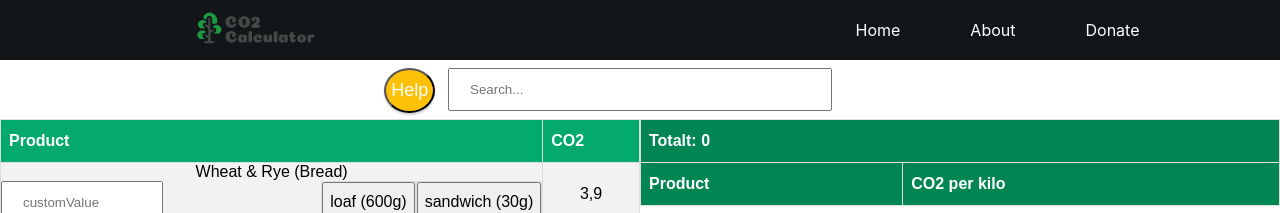
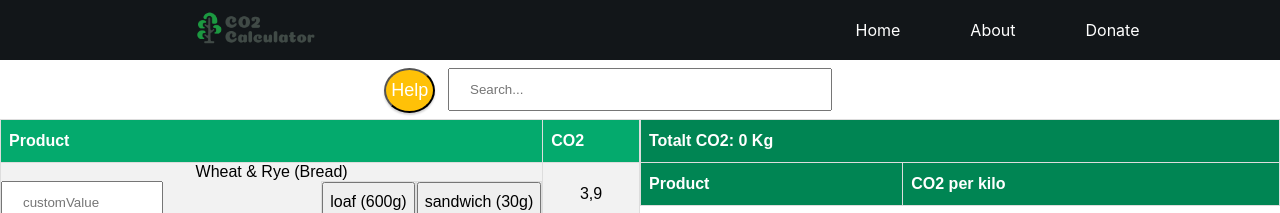
Before and after one commit to OhLawdHeCoding/Halo, a React (Create React App) app in the folder CO2_calculator/co2/: page / in a window 1280 px wide. Shown: the top 213 px of the page. Built offline with nearby package versions, Linux system fonts and the light colour scheme; the HTML template or start-up script is replaced by a standard one.

Commit message:
Added unit

```diff
--- a/CO2_calculator/co2/src/Components/Databasebox.js
+++ b/CO2_calculator/co2/src/Components/Databasebox.js
@@ -26,7 +26,7 @@ function Databasebox({ data }) {
             <div className="itembox">
             <table>
                 <tr>
-                    <th colspan="2">Totalt: {TotalEmissions(items)} </th>
+                    <th colspan="2">Totalt CO2: {TotalEmissions(items)} Kg</th>
                 </tr>
                 <tr>
                     <th>Product</th>
```
